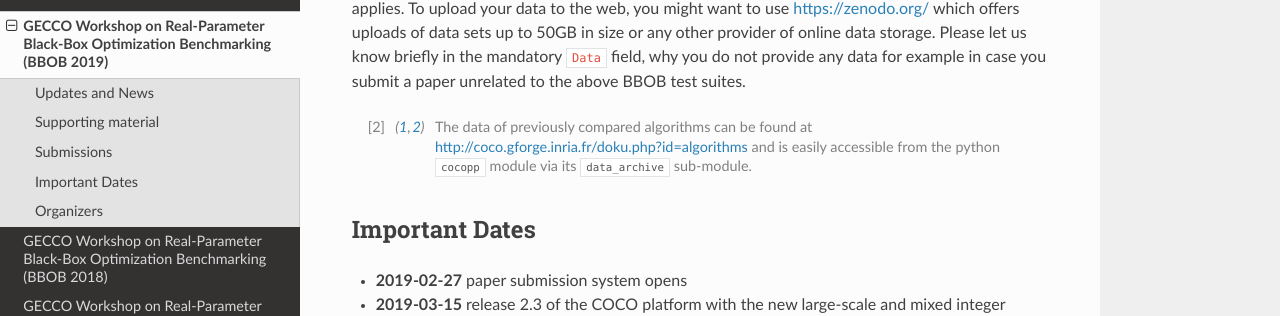
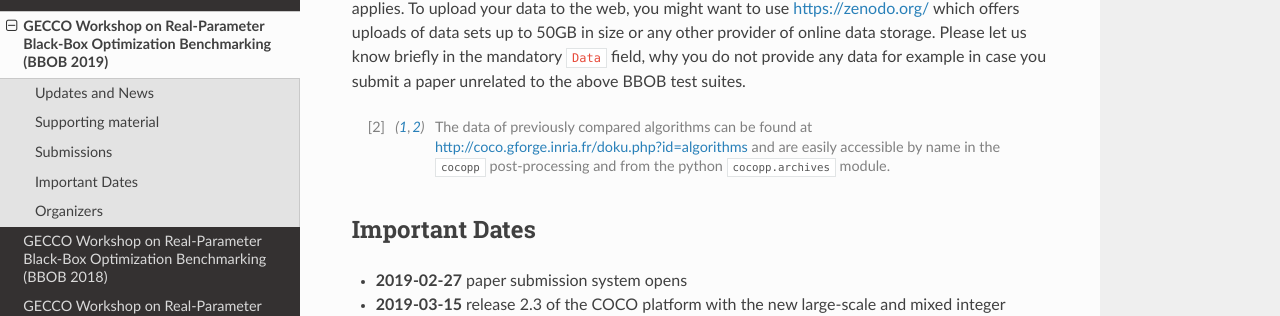
Before and after one commit to numbbo/workshops, a Sphinx documentation site: the page built from sources-webpage/source/BBOB-2019/index.rst, in a window 1280 px wide and 900 px high, scrolled down 3136 px. Shown: the part 120-436 px from the top of the window. Built offline with Sphinx 7.4.7 and the Read the Docs theme 2.0.0, drawn with Linux system fonts in a browser that asks for light colours; formulas are drawn with MathJax 3.

Commit message:
small fix

```diff
--- a/sources-webpage/source/BBOB-2019/index.rst
+++ b/sources-webpage/source/BBOB-2019/index.rst
@@ -177,9 +177,9 @@ to the above BBOB test suites.
 
 
 .. [2] The data of previously compared algorithms can be found at
-   http://coco.gforge.inria.fr/doku.php?id=algorithms and is easily
-   accessible from the python ``cocopp`` module via its ``data_archive``
-   sub-module.
+   http://coco.gforge.inria.fr/doku.php?id=algorithms and are easily
+   accessible by name in the ``cocopp`` post-processing and from the python
+   ``cocopp.archives`` module.
 
 
 
```
